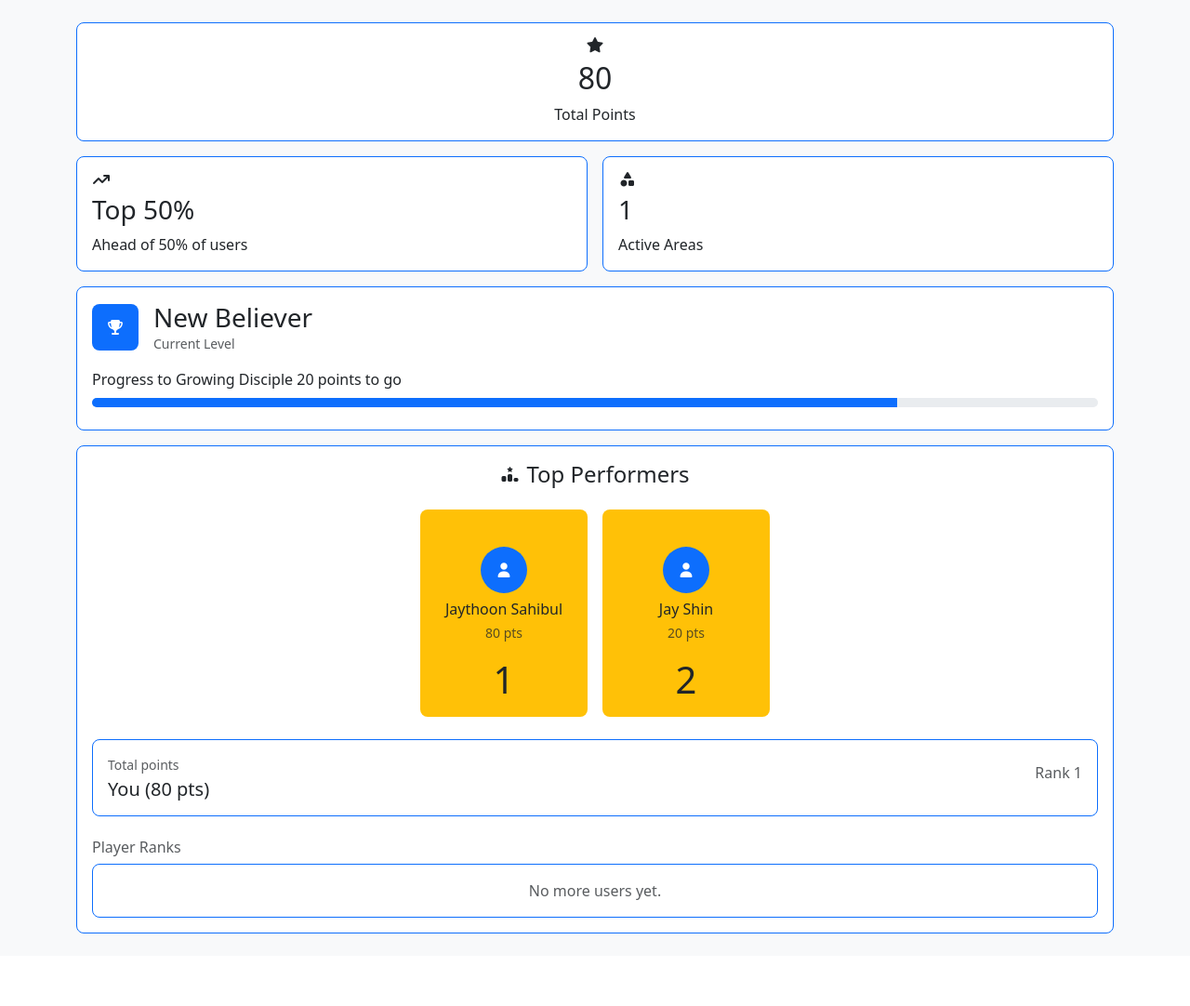
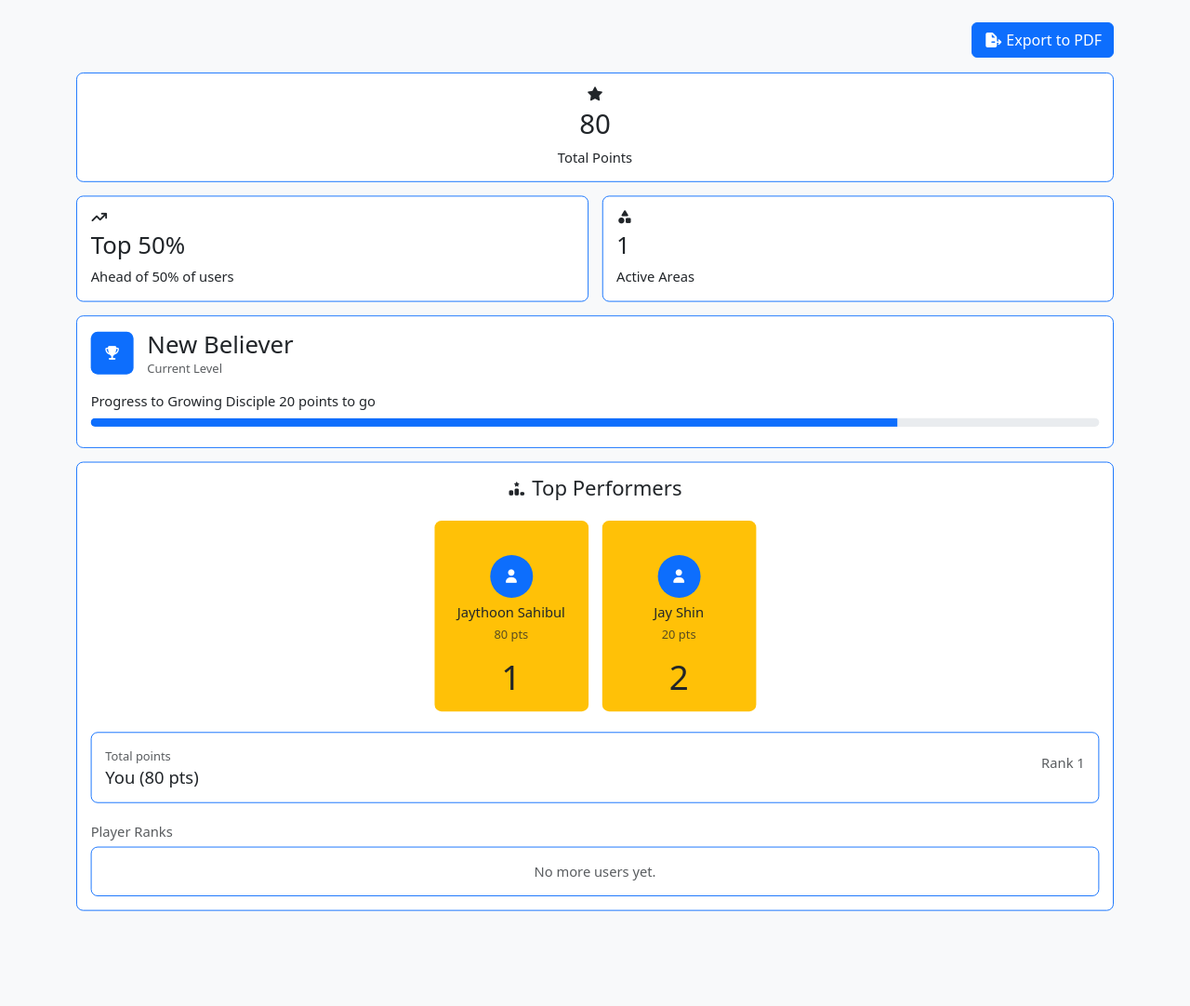
Before and after one commit to CrownEVA/Discipleship-Progress-Tracker, a PHP site: page /Discipleship-Progress-Tracker/reports.php in a window 1280 px wide. Shown: the part 64-1146 px from the top of the page at 93% size. Before the commit the page ends 1068 px from the top, so only its background shows below. Run offline with PHP 8.4, Linux system fonts and the light colour scheme; a user stored in the database is signed in; data comes from the database, SQL or seed files in the repository; some libraries are stand-ins or nearby versions.

Commit message:
Export report into pdf function

```diff
--- a/reports.php
+++ b/reports.php
@@ -83,7 +83,11 @@ if (!$currentUserData) {
         WHERE id = ?
     ");
     $stmt->execute([$userId]);
-    $currentUserData = $stmt->fetch() ?: ['first_name' => 'User', 'last_name' => '', 'points' => 0];
+    $currentUserData = $stmt->fetch() ?: [
+        'first_name' => 'User',
+        'last_name' => '',
+        'points' => 0
+    ];
 }
 
 $points = (int) $currentUserData['points'];
@@ -91,7 +95,6 @@ $levelInfo = getLevelInfo($points);
 
 $topPercent = $totalUsers > 0 ? round(($currentUserRank / $totalUsers) * 100, 1) : 0;
 $aheadPercent = $totalUsers > 0 ? round((($totalUsers - $currentUserRank) / $totalUsers) * 100, 1) : 0;
-$activeAreas = 0;
 
 $stmt = $conn->prepare("
     SELECT COUNT(*) AS active_areas
@@ -104,6 +107,14 @@ $activeAreas = (int) $stmt->fetch()['active_areas'];
 
 $nextLevelPoints = $levelInfo['points_to_next'];
 ?>
+
+<style>
+#reportArea {
+    transform: scale(0.92);
+    transform-origin: top left;
+    width: 108.7%;
+}
+</style>
 
 <header>
     <nav class="sticky-top bg-white py-3">
@@ -121,6 +132,13 @@ $nextLevelPoints = $levelInfo['points_to_next'];
 
 <body class="bg-body-tertiary">
     <div class="container py-4">
+        <div class="d-flex justify-content-end mb-3">
+            <button type="button" class="btn btn-primary" onclick="exportReport()">
+                <i class="fa-solid fa-file-export"></i> Export to PDF
+            </button>
+        </div>
+
+        <div id="reportArea">
             <div class="border rounded-3 border-primary p-3 text-center bg-white">
                 <i class="fa-solid fa-star mb-2"></i>
                 <h2><?= (int) $points ?></h2>
@@ -236,4 +254,42 @@ $nextLevelPoints = $levelInfo['points_to_next'];
                 </ul>
             </div>
         </div>
+    </div>
+
+    <script src="https://cdnjs.cloudflare.com/ajax/libs/html2pdf.js/0.10.1/html2pdf.bundle.min.js"></script>
+    <script>
+    function exportReport() {
+        const element = document.getElementById('reportArea');
+
+        const now = new Date();
+        const pad = n => String(n).padStart(2, '0');
+
+        const filename =
+            'my-points-report-' +
+            now.getFullYear() + '-' +
+            pad(now.getMonth() + 1) + '-' +
+            pad(now.getDate()) + '_' +
+            pad(now.getHours()) + '-' +
+            pad(now.getMinutes()) + '-' +
+            pad(now.getSeconds()) +
+            '.pdf';
+
+        const opt = {
+            margin: 0.3,
+            filename: filename,
+            image: { type: 'jpeg', quality: 0.98 },
+            html2canvas: {
+                scale: 2,
+                useCORS: true
+            },
+            jsPDF: {
+                unit: 'in',
+                format: 'a4',
+                orientation: 'portrait'
+            }
+        };
+
+        html2pdf().set(opt).from(element).save();
+    }
+    </script>
 </body>
```
Lines whose indentation alone changed are shown as unchanged.
